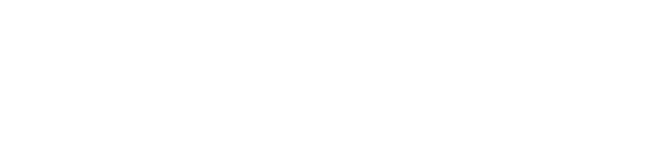
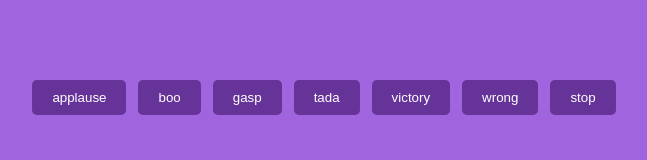
Before and after one commit to acciojob/Soundbar-thakurrahul99, a website: page main.html in a window 1280 px wide. Shown: the whole page, without its empty margins (316-963 px from the left). Drawn offline with Linux system fonts and the light colour scheme.

Commit message:
created a submission

```diff
--- a/main.html
+++ b/main.html
@@ -8,6 +8,28 @@
 
 <body>
 	<!-- the entire body must be written by student -->
+	<!DOCTYPE html>
+<html lang="en">
+<head>
+  <meta charset="UTF-8">
+  <title>Soundbar</title>
+  <link rel="stylesheet" href="style.css">
+</head>
+<body>
+  <section id="buttons"></section>
+
+  <!-- audio files -->
+  <audio id="applause" src="sounds/applause.mp3"></audio>
+  <audio id="boo" src="sounds/boo.mp3"></audio>
+  <audio id="gasp" src="sounds/gasp.mp3"></audio>
+  <audio id="tada" src="sounds/tada.mp3"></audio>
+  <audio id="victory" src="sounds/victory.mp3"></audio>
+  <audio id="wrong" src="sounds/wrong.mp3"></audio>
+
+  <script src="script.js"></script>
+</body>
+</html>
+
     <script type="text/javascript" src="./script.js">
 </script>
 
--- a/script.js
+++ b/script.js
@@ -1 +1,33 @@
 //your JS code here. If required.
+const sounds = ["applause", "boo", "gasp", "tada", "victory", "wrong"];
+
+const buttonsSection = document.getElementById("buttons");
+
+sounds.forEach((sound) => {
+  const btn = document.createElement("button");
+  btn.classList.add("btn");
+  btn.innerText = sound;
+
+  btn.addEventListener("click", () => {
+    stopSongs();
+    document.getElementById(sound).play();
+  });
+
+  buttonsSection.appendChild(btn);
+});
+
+const stopBtn = document.createElement("button");
+stopBtn.classList.add("btn", "stop");
+stopBtn.innerText = "stop";
+
+stopBtn.addEventListener("click", stopSongs);
+
+buttonsSection.appendChild(stopBtn);
+
+function stopSongs() {
+  sounds.forEach((sound) => {
+    const song = document.getElementById(sound);
+    song.pause();
+    song.currentTime = 0;
+  });
+}
--- a/styles.css
+++ b/styles.css
@@ -1 +1,19 @@
 /*  your css code here. If applicable */
+body {
+	background-color: #a164df
+}
+#buttons {
+  display: flex;
+  gap: 12px;
+  justify-content: center;
+  margin-top: 80px;
+}
+
+.btn {
+  padding: 10px 20px;
+  border: none;
+  background: #663399;
+  color: #fff;
+  cursor: pointer;
+	border-radius: 5px;
+}
```
